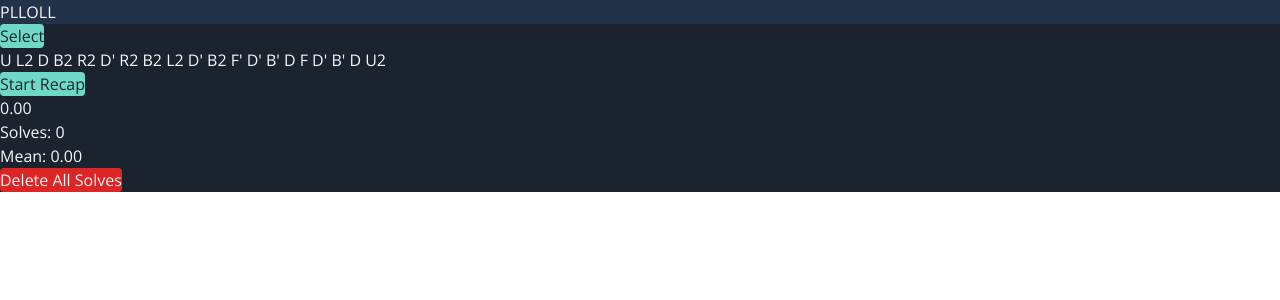
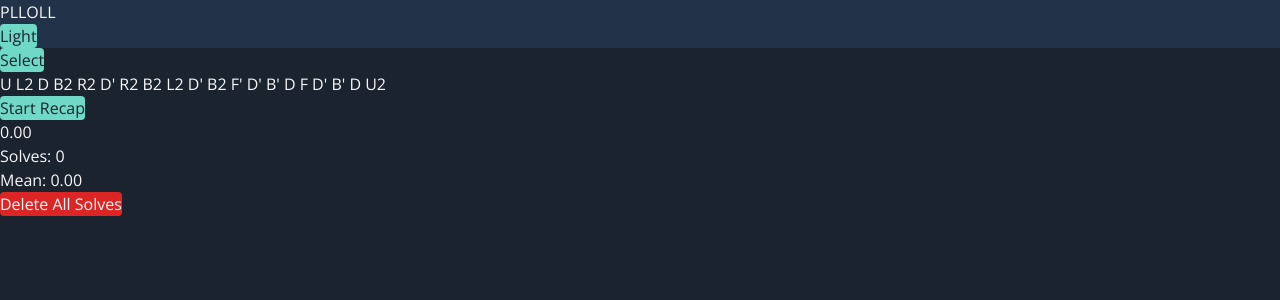
Before and after one commit to andlamb2002/lambro-trainer, a React (Vite) app: page /oll/timer in a window 1280 px wide. Shown: the top 300 px of the page. Built offline with nearby package versions, Linux system fonts and the light colour scheme.

Commit message:
Added light dark mode

```diff
--- a/src/App.tsx
+++ b/src/App.tsx
@@ -1,3 +1,4 @@
+import { useEffect, useState } from "react";
 import { Routes, Route } from 'react-router-dom';
 
 import Trainer from './Trainer/Trainer';
@@ -8,15 +9,36 @@ import ollCases from './Trainer/Data/oll_cases.json';
 
 function App() {
 
+    const [darkMode, setDarkMode] = useState(() => {
+        return localStorage.getItem("theme") !== "light";
+    });
+
+    useEffect(() => {
+        const root = document.documentElement;
+        if (darkMode) {
+            root.classList.add("dark");
+            localStorage.setItem("theme", "dark");
+        } else {
+            root.classList.remove("dark");
+            localStorage.setItem("theme", "light");
+        }
+    }, [darkMode]);
+
 return (
-        <>
-            <Header />
-            <Routes>
-                <Route path="/pll/*" element={<Trainer key="pll" algset="pll" data={pllCases} />} />
-                <Route path="/oll/*" element={<Trainer key="oll" algset="oll" data={ollCases} />} />
-                <Route path="*" element={<div>Page not found</div>} />
-            </Routes>
-        </>
+        <div className="flex flex-col min-h-screen bg-primary text-text">
+            <Header
+                darkMode={darkMode}
+                setDarkMode={setDarkMode}
+            />
+            <main className="flex-grow">
+                <Routes>
+                    <Route path="/pll/*" element={<Trainer key="pll" algset="pll" data={pllCases} />} />
+                    <Route path="/oll/*" element={<Trainer key="oll" algset="oll" data={ollCases} />} />
+                    <Route path="*" element={<div>Page not found</div>} />
+                </Routes>
+            </main>
+
+        </div>
     )
 }
 
--- a/src/Trainer/Components/PresetSection.tsx
+++ b/src/Trainer/Components/PresetSection.tsx
@@ -21,7 +21,7 @@ function PresetSection({ presets, savePreset, loadPreset, deletePreset }: Props)
     return (
         <div>
             <input
-                className="bg-app-header-dark placeholder:text-app-text-dark/60 rounded focus:outline-none"
+                className="bg-secondary placeholder:text-text/60 rounded focus:outline-none"
                 type="text"
                 value={presetName}
                 onChange={(e) => setPresetName(e.target.value)}
--- a/src/Trainer/Header.tsx
+++ b/src/Trainer/Header.tsx
@@ -1,12 +1,23 @@
 import { Link } from 'react-router-dom';
 
-function Header() {
+interface Props {
+    darkMode: boolean;
+    setDarkMode: (darkMode: boolean) => void;
+}
+
+function Header({ darkMode, setDarkMode }: Props) {
     return (
-        <header className="bg-app-header-dark text-app-text-dark">
+        <header className="bg-secondary">
             <nav>
                 <Link to="/pll" className="link">PLL</Link>
                 <Link to="/oll" className="link">OLL</Link>
             </nav>
+            <button
+                onClick={() => setDarkMode(!darkMode)}
+                className="btn btn-primary"
+            >
+                {darkMode ? "Light" : "Dark"}
+            </button>
         </header>
     )
 }
--- a/src/Trainer/Trainer.tsx
+++ b/src/Trainer/Trainer.tsx
@@ -84,7 +84,7 @@ function Trainer({ algset, data }: Props) {
     }, [algset, presets]);
 
     return (
-        <div className="bg-app-body-dark text-app-text-dark">
+        <div>
             <Routes>
                 <Route
                     path="timer"
--- a/src/index.css
+++ b/src/index.css
@@ -3,14 +3,21 @@
 @theme {
     --font-sans: "Open Sans", sans-serif;
 
-    --color-app-header-dark: #213249;
-    --color-app-body-dark: #1B232F;
-    --color-app-text-dark: #F6F7F9;
-    --color-app-button-dark: #6FD8C6;
+    --color-primary: #E9F0FD;
+    --color-secondary: #C5D5EB;
+    --color-text: #1B232F;
+    --color-accent: #17544B;
 
-    --color-app-success: #16A34A;
-    --color-app-warning: #F59E0B;
-    --color-app-danger:  #DC2626;
+    --color-success: #16A34A;
+    --color-warning: #F59E0B;
+    --color-danger:  #DC2626;
+}
+
+.dark {
+    --color-primary: #1B232F;
+    --color-secondary: #213249;
+    --color-text: #F6F7F9;
+    --color-accent: #6FD8C6;
 }
 
 @layer base {
@@ -25,18 +32,18 @@
     }
 
     .btn-primary {
-        @apply bg-app-button-dark text-app-body-dark hover:bg-app-button-dark/60;
+        @apply bg-accent text-primary hover:bg-accent/60;
     }
 
     .btn-danger {
-        @apply bg-app-danger text-app-text-dark hover:bg-app-danger/60;
+        @apply bg-danger text-text hover:bg-danger/60;
     }
 
     .btn-success {
-        @apply bg-app-success text-app-text-dark hover:bg-app-success/60;
+        @apply bg-success text-text hover:bg-success/60;
     }
 
     .link {
-        @apply text-app-text-dark hover:underline hover:text-app-text-dark/60 hover:cursor-pointer;
+        @apply text-text hover:underline hover:text-text/60 hover:cursor-pointer;
     }
 }
```
